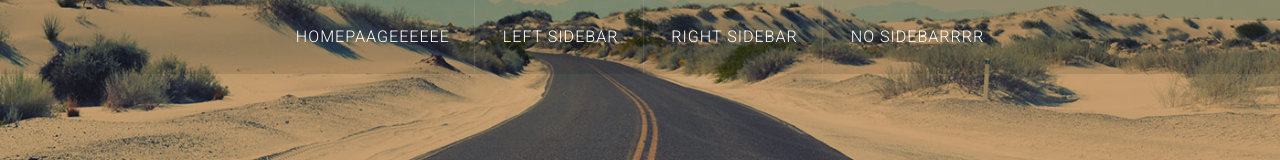
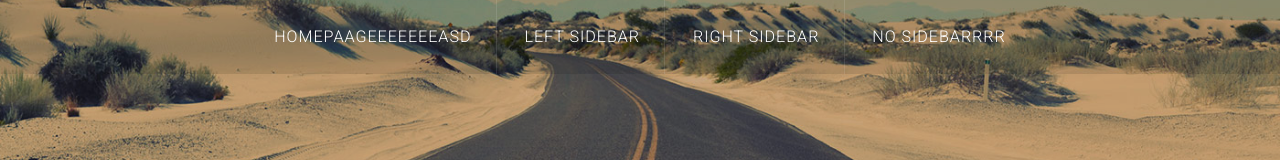
Before and after one commit to carlosgalsal/cursodegit, a plain HTML site: page index.html in a window 1280 px wide. Shown: the top 160 px of the page. Drawn offline with nearby package versions, Linux system fonts and the light colour scheme.

Commit message:
Commit prueba

```diff
--- a/index.html
+++ b/index.html
@@ -29,7 +29,7 @@
 				<!-- Nav -->
 				<nav id="nav">
 					<ul>
-						<li class="active"><a href="index.html">Homepaageeeeee</a></li>
+						<li class="active"><a href="index.html">Homepaageeeeeeeasd</a></li>
 						<li><a href="left-sidebar.html">Left Sidebar</a></li>
 						<li><a href="right-sidebar.html">Right Sidebar</a></li>
 						<li><a href="no-sidebar.html">No Sidebarrrr</a></li>
```
